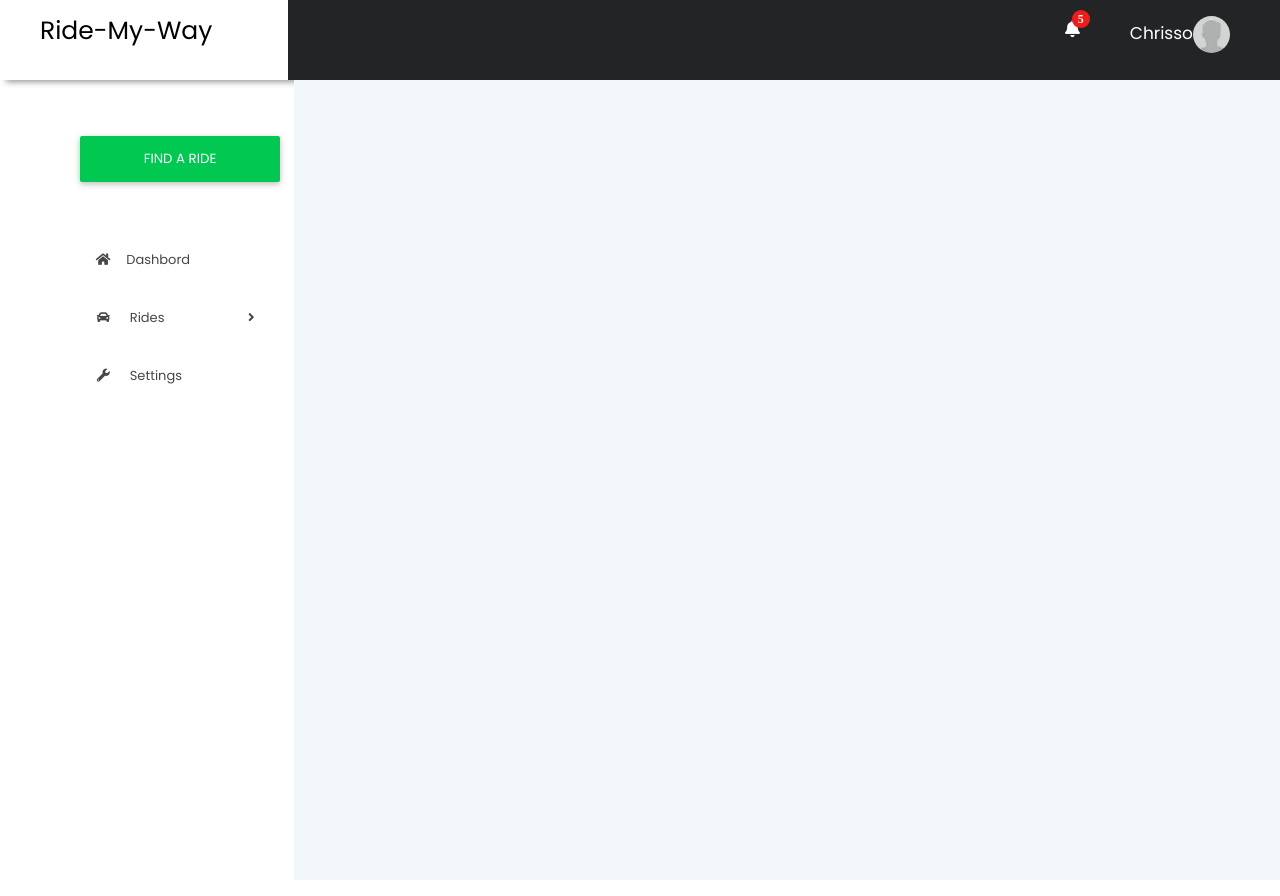
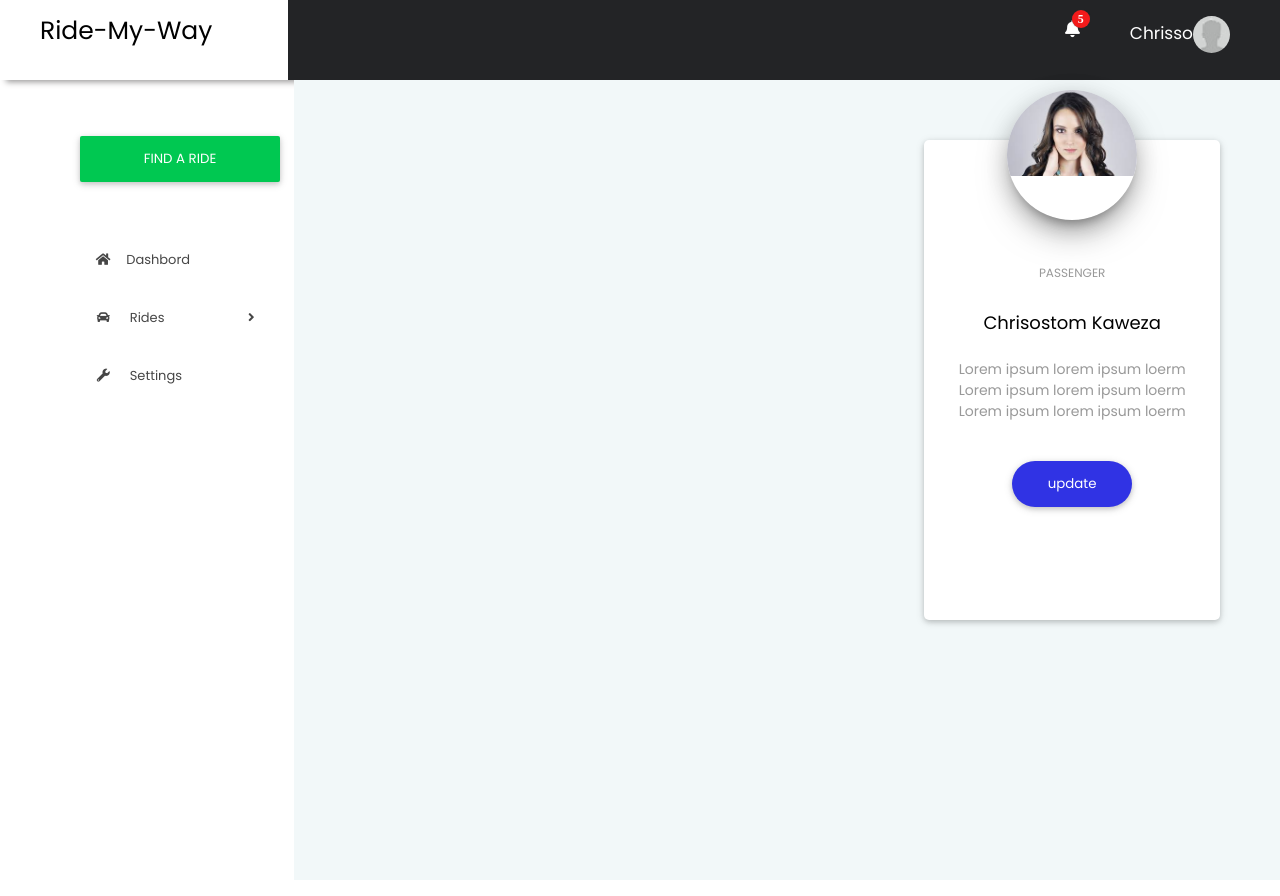
Before and after one commit to chrisoemma/ride-my-way, a React (Create React App) app in the folder front-end/: page /passenger_profile in a window 1280 px wide. Built offline with nearby package versions, Linux system fonts and the light colour scheme; sample sign-in values are in the browser's storage.

Commit message:
Add user profile info

```diff
--- a/front-end/src/App.css
+++ b/front-end/src/App.css
@@ -316,7 +316,7 @@ tr:nth-child(even) {
   width: 50px;
 }
 
-.passenger_info button {
+.passenger_info button,.profile_body button {
   padding: 13px;
   cursor: pointer;
   color: #fff;
@@ -327,3 +327,53 @@ tr:nth-child(even) {
   border-style: none;
   width: 120px;
 }
+
+.profile_info{
+  height:60%;
+  width:30%;
+  float:right;
+  background-color:#fff;
+  margin:60px;
+  box-shadow: 0 2px 5px 0 rgba(0, 0, 0, 0.16), 0 2px 10px 0 rgba(0, 0, 0, 0.12);
+  border-radius:5px;
+}
+
+.profile_info .profile_image{
+    width: 130px;
+    height: 130px;
+    margin: -50px auto 0;
+    border-radius: 50%;
+    overflow: hidden;
+    padding: 0;
+    box-shadow: 0 16px 38px -12px rgba(0,0,0,.56), 0 4px 25px 0 rgba(0,0,0,.12), 0 8px 10px -5px rgba(0,0,0,.2);
+}
+
+.profile_info .profile_image img{
+    width: 100%;
+    height: auto;
+}
+
+.profile_info .profile_body{
+    padding: .9rem 10px;
+    position: relative;
+    flex: 1 1 auto;
+    padding: 1rem;
+    text-align: center;
+     font-family: "Poppins", sans-serif;
+}
+.profile_body h6{
+    font-size: .75rem;
+    text-transform: uppercase;
+    font-weight: 500;
+    color: #999!important;
+}
+.profile_body h4{
+    font-size: 1.125rem;
+    font-weight:400;
+    line-height: 1.4em;
+}
+
+.profile_body p{
+  color: #999!important;
+  font-size: 14px;
+}
--- a/front-end/src/components/passenger/PassengerProfile.js
+++ b/front-end/src/components/passenger/PassengerProfile.js
@@ -10,7 +10,19 @@ function PassengerProfile() {
             <Navbar />
             <SideNav />
             <div class="main">
-
+                <div class="profile_info">
+                    <div class="profile_image">
+                        <img src={require('../images/profile.jpg')} alt="user" />
+                    </div>
+                    <div class="profile_body">
+                        <h6>Passenger</h6>
+                        <h4>Chrisostom Kaweza</h4>
+                        <p>Lorem ipsum lorem ipsum
+                         loerm Lorem ipsum lorem ipsum loerm Lorem ipsum lorem ipsum loerm</p>
+                        <br />
+                        <button>update</button>
+                    </div>
+                </div>
             </div>
         </React.Fragment>
     )
```
